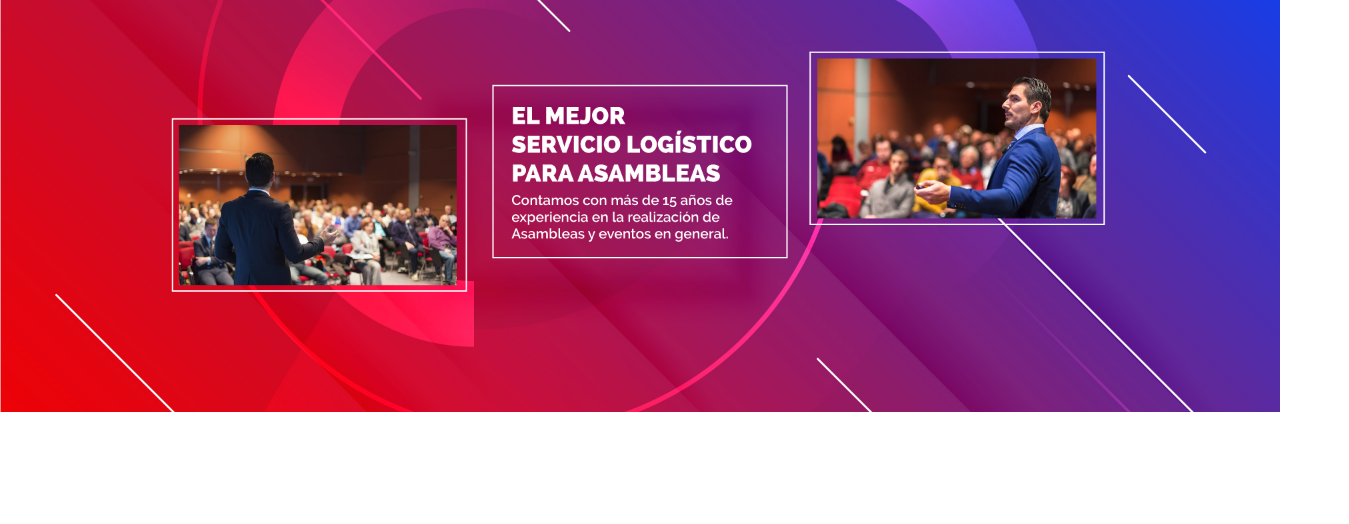
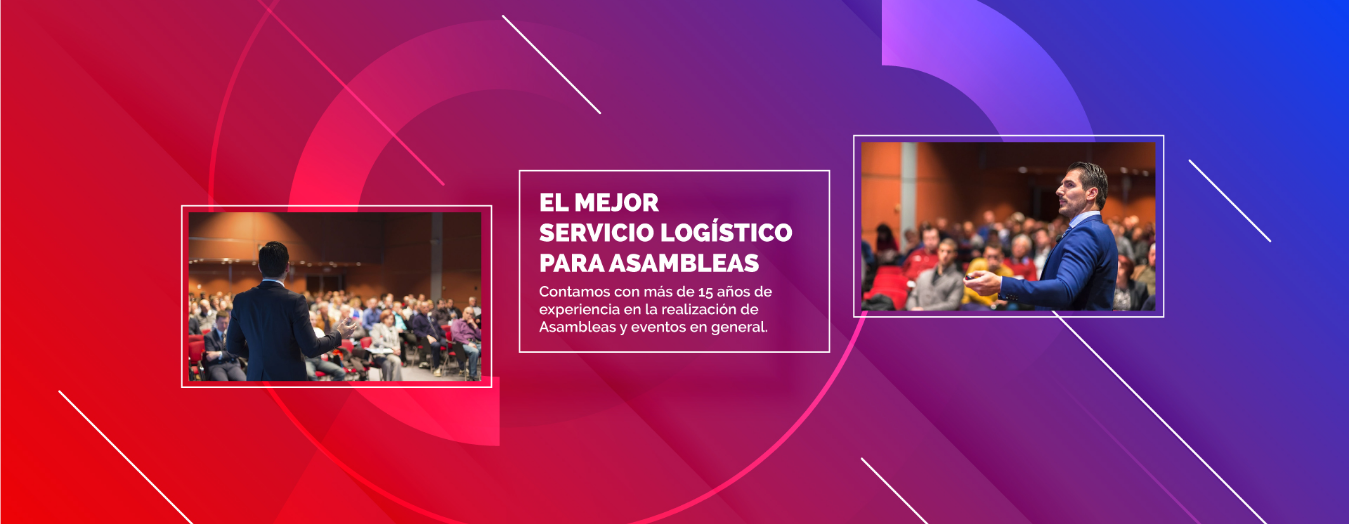
Before and after one commit to Nicorojas25/tecnovis-virtual, a plain HTML site: page index.html in a window 1280 px wide. Shown: the part 78-602 px from the top of the page, 1349 px wide, since content can reach past the window. Drawn offline with nearby package versions, Linux system fonts and the light colour scheme.

Commit message:
aumento del padding 7% Banner

```diff
--- a/css/style.css
+++ b/css/style.css
@@ -178,7 +178,7 @@ a:focus, .btn:focus, .btn:active:focus, .btn.active:focus, .btn.focus, .btn:acti
 .intro {
 	display: table;
 	width: 100%;
-	padding: 0;
+	padding: 7%;
 	background: url(../img/intro-bg.jpg) no-repeat center center;
 	background-color: #e5e5e5;
 	-webkit-background-size: cover;
```
